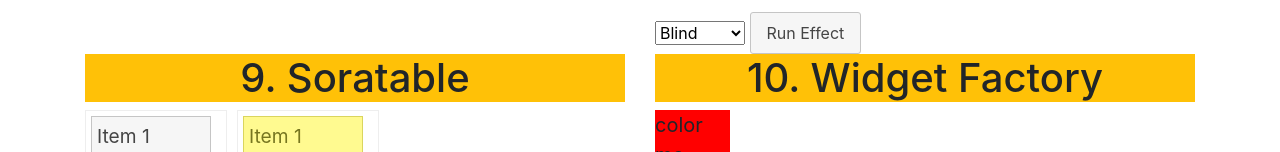
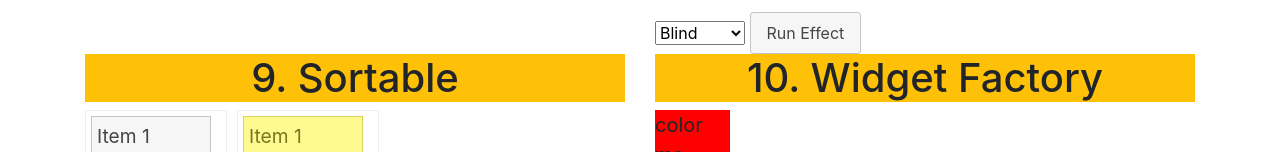
Before and after one commit to newajkhan12/Ten_Jquery_Examples, a plain HTML site: page index.html in a window 1280 px wide. Shown: the part 1356-1508 px from the top of the page. Drawn offline with nearby package versions, Linux system fonts and the light colour scheme; a script that the page names is missing.

Commit message:
Update index.html

```diff
--- a/index.html
+++ b/index.html
@@ -253,7 +253,7 @@
 <div class="container">
     <div class="row">
         <div class="col-md-6">
-            <h1 class="text-center bg-warning">9. Soratable</h1>
+            <h1 class="text-center bg-warning">9. Sortable</h1>
             <ul id="sortable1" class="connectedSortable">
   <li class="ui-state-default">Item 1</li>
   <li class="ui-state-default">Item 2</li>
```
